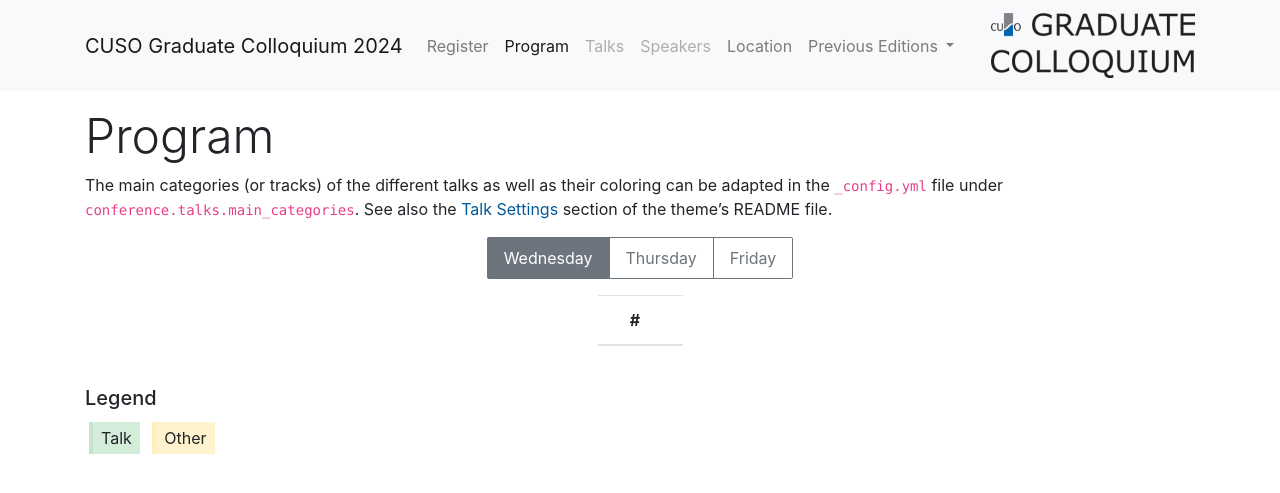
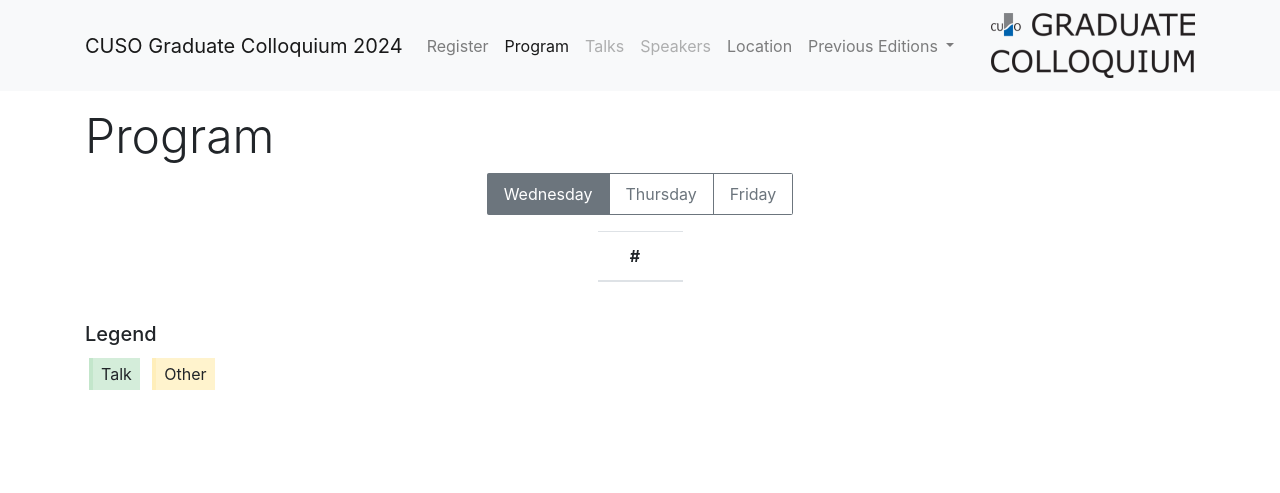
Before and after one commit to cuso-graduate-colloquium-2024/cuso-graduate-colloquium-2024.github.io, a Jekyll site: the page built from program/index.md, in a window 1280 px wide. Shown: the top 493 px of the page. Built offline with Jekyll 4.4.1, drawn with Linux system fonts in a browser that asks for light colours.

Commit message:
chore: removed dev notes on program page

```diff
--- a/program/index.md
+++ b/program/index.md
@@ -1,5 +1,3 @@
 ---
 layout: program
 ---
-
-The main categories (or tracks) of the different talks as well as their coloring can be adapted in the `_config.yml` file under `conference.talks.main_categories`. See also the [Talk Settings](https://github.com/DigitaleGesellschaft/jekyll-theme-conference/#talk-settings-main-categories) section of the theme's README file.
```
